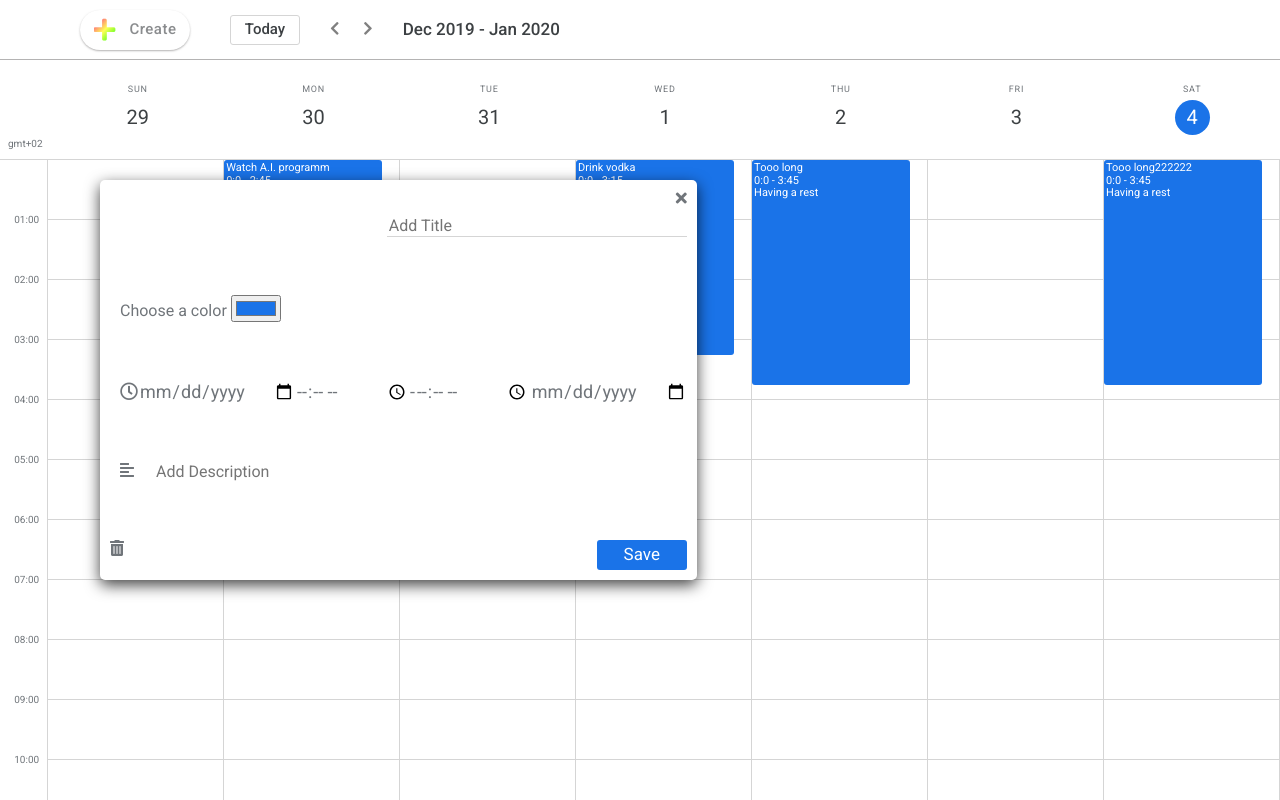
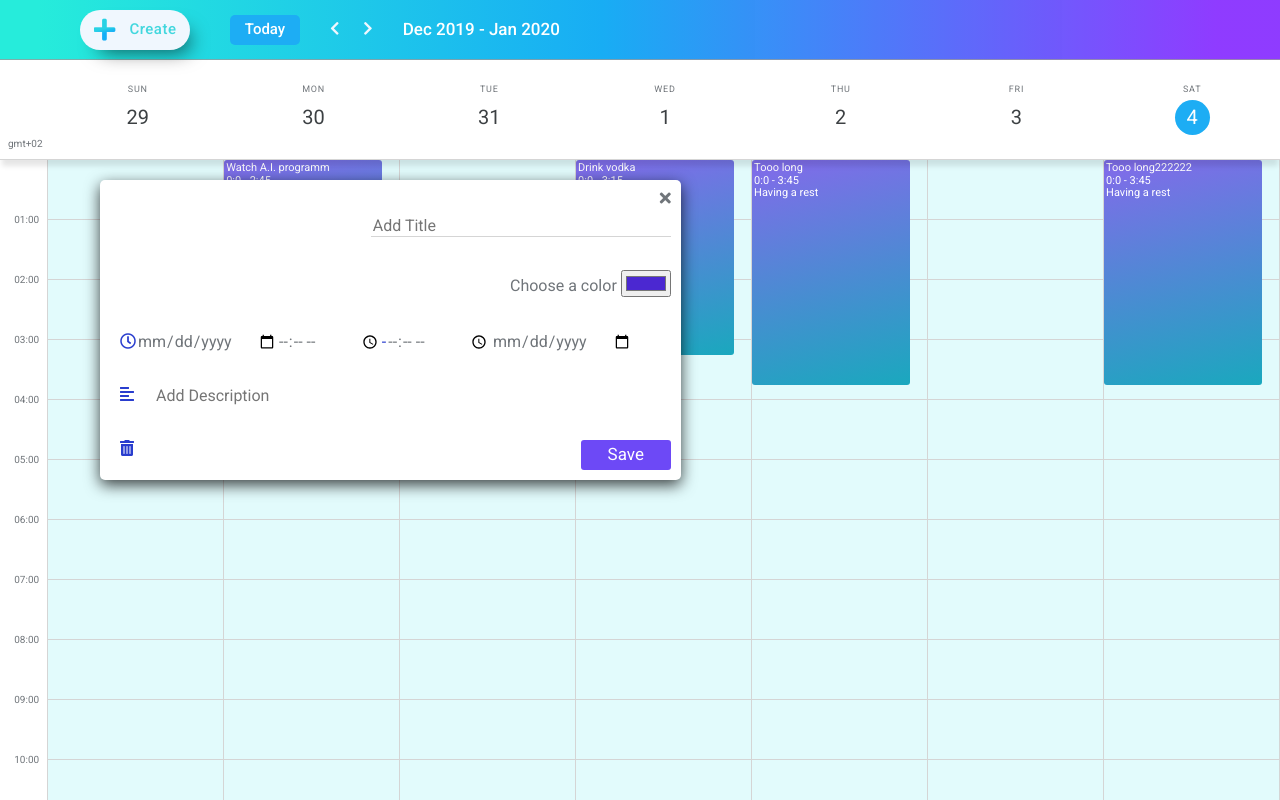
Before and after one commit to roslavtseva/calendar, a plain HTML site: page index.html in a window 1280 px wide. Both pictures are taken after a click on the element "Create". Shown: the top 800 px of the page. Drawn offline with nearby package versions, Linux system fonts and the light colour scheme.

Commit message:
change calendar color scheme

```diff
--- a/index.html
+++ b/index.html
@@ -52,7 +52,7 @@
         <div class="popup__color-scheme">
           <label class="popup__color-scheme_label">
               <span class="popup__color-scheme_label-text">Choose a color</span>
-              <input class="popup__color-scheme_chooser" type="color" name="colorChooser" value="#1a73e8">
+              <input class="popup__color-scheme_chooser" type="color" name="colorChooser" value="#4b28d1">
           </label>
       </div>
 
--- a/src/styles/calendar.scss
+++ b/src/styles/calendar.scss
@@ -5,7 +5,7 @@
 .calendar {
     width: 100%;
     height: 100vh;
-    background-color: $white;
+    background-color: #e2fbfc;
     margin-top: 160px;
 
     &__week-bar {
@@ -22,5 +22,9 @@
         border-bottom: 1px solid $classicGrey;
         border-right: 1px solid $classicGrey;
         position: relative;
+
+        &:hover {
+            background-color: #c4e9fb;
+        }
     }
 }
--- a/src/styles/event.scss
+++ b/src/styles/event.scss
@@ -2,7 +2,12 @@
     width: 90%;
     font-size: 11px;
     color: $text-white;
-    background-color: $blue;
+
+    background: linear-gradient(167deg, rgba(126,109,232,1) 5%, rgba(26,168,190,1) 100%);
+
+
+    //background: linear-gradient(0deg, rgba(109,73,246,1) 0%, rgba(10,39,213,1) 100%);
+    //background-image: linear-gradient(to top, #4bbff9 0%, #293dce 100%);
     // box-shadow: 0px 2px 3px 0px rgba(0,0,0,0.75);
     border-radius: 3px;
     padding: 2px;
--- a/src/styles/header.scss
+++ b/src/styles/header.scss
@@ -4,7 +4,8 @@
     display: flex;
     align-items: center;
     border-bottom: 1px solid rgba(155, 154, 154, 0.75);
-    background-color: $white;
+    //background-color: $blue;
+    background: linear-gradient(90deg, rgba(38,236,219,1) 3%, rgba(24,173,244,1) 47%, rgba(142,58,255,0.9906337535014006) 95%);
     position: fixed;
     z-index: 9999;
 
@@ -12,40 +13,45 @@
         width: 110px;
         height: 40px;
         border-radius: 20px;
-        box-shadow: 0px 1px 2px 0px rgba(155, 154, 154, 0.75);
+        box-shadow: 9px 11px 19px -9px rgba(0,0,0,0.62);
         margin-left: 80px;
         display: flex;
         align-items: center;
         justify-content: space-evenly;
-        color: #3c404399;
+        color: #42d7de;
         font-weight: 500;
         letter-spacing: 0.5px;
+        background-color: $light-blue;
 
         &:hover {
-            background-color: $lightGrey;
+            background-color: #42d7de;
+            color: $white;
         }
 
         .fa-plus {
             font-size: 25px;
-            background-image: linear-gradient(135deg, #ff1493, #ffff56, #00ff00);
+            background: linear-gradient(167deg, rgba(40,210,228,1) 46%, rgba(20,174,246,1) 63%);
             -webkit-text-fill-color: transparent;
             -webkit-background-clip: text;
+
+
         }
     }
 
     &__button_today {
         width: 70px;
         height: 30px;
-        border-radius: 3px;
-        border: 1px solid $classicGrey;
-        background-color: $white;
-        color: $darkGrey;
+        border-radius: 5px;
+        outline: none;
+        border: none;
+        background-color:$sky-blue;
+        color: $white;
         margin-left: 40px;
         outline: none;
         font-weight: 500;
 
         &:hover {
-            background-color: $lightGrey;
+            background-color: $blue;
         }
     }
 
@@ -61,7 +67,7 @@
 
         .chevron {
             font-size: 15px;
-            color: $grey;
+            color: $light-blue;
             cursor: pointer;
         }
     }
@@ -70,6 +76,13 @@
         font-size: 17px;
         margin-left: 30px;
         font-weight: 500;
-        color: $darkGrey;
+        color: $text-white;
+        font-family: roboto;
     }
 }
+.fa-chevron-right:hover{
+ color: $light-violet;
+}
+.fa-chevron-left:hover{
+ color: $light-violet;
+}
--- a/src/styles/main.scss
+++ b/src/styles/main.scss
@@ -3,7 +3,7 @@
 }
 
 html {
-    font-family: 'Roboto', sans-serif;
+    font-family: 'Google Sans',Roboto,Arial,sans-serif;
 }
 
 .btn {
--- a/src/styles/navigation.scss
+++ b/src/styles/navigation.scss
@@ -9,7 +9,7 @@
     color: $text-grey;
     border-bottom: 1px solid #d5d5d5;
     font-family: Roboto,Helvetica,Arial,sans-serif;
-
+    box-shadow: 0px 8px 5px -2px rgba(0,0,0,0.1);
     .gmt {
         min-width: 50px;
         font-size: 10px;
@@ -40,17 +40,16 @@
         background-color: $lightGrey;
         color: $text-darkGrey;
         border-radius: 100%;
+        //border: 1px solid $violet;
     }
 
     &_current {
-        background-color: $blue;
+        background-color: $sky-blue;
         color: $text-white;
         border-radius: 100%;
     }
 
-    &:active{
-        background-color: blue;
-    }
+
 }
 
 .day {
--- a/src/styles/popup.scss
+++ b/src/styles/popup.scss
@@ -2,10 +2,11 @@
 
 .popup-modal {
     display: flex;
-    height: 400px;
+    height: 300px;
+    max-width: 100%;
     padding: 10px;
     background-color: $white;
-    color: $text-grey;
+    color:$dark-violet-blue;
     border-radius: 5px;
     box-shadow: 0px 5px 15px 0px rgba(0,0,0,0.75);
     position: fixed;
@@ -50,7 +51,10 @@
     }
 
     &__color-scheme{
-        padding-left: 10px;
+        margin-left: 400px;
+    }
+    &__color-scheme_label-text{
+        color: $text-grey;
     }
 
     &__info {
@@ -58,7 +62,7 @@
         flex-direction: row;
         align-items: center;
         padding-left: 10px;
-        font-size: 18px;
+
 
         &_icon {
             transition: 2s;
@@ -110,6 +114,7 @@
 
         &_delete {
             cursor: pointer;
+            padding-left: 10px;
         }
 
         &_save {
@@ -120,7 +125,9 @@
             outline: none;
             cursor: pointer;
             color: $text-white;
-            background-color: $blue;
+            background-color: $light-violet;
+
+
             font-size: 17px;
         }
     }
--- a/src/styles/variables.scss
+++ b/src/styles/variables.scss
@@ -1,15 +1,25 @@
 //background colors:
+$white: #fff;
 
 $grey: #808080; //no needed
 $lightGrey: #ececec; //no needed
-$white: #fff;
+$classicGrey: #d5d5d5; //borders
 $darkGrey: #3c4043; //instead black
-$blue: #1a73e8; //hovered items
-$classicGrey: #d5d5d5; //borders
+
+$dark-violet-blue: #293dce;
+$blue: #325ce8; //hovered items
+$sky-blue: #1dadf4;
+$light-blue: #f0f7fe;
+
 $red:#ea4335; //red line
+$violet: #5320a4;// violet line
+$light-violet: #6d49f6;
 
 //text colors:
 
 $text-grey: #70757a;
 $text-darkGrey: #3c4043;
 $text-white: #fff;
+
+
+//new
```
Also changed, not shown: styles.css, 1 other file.
